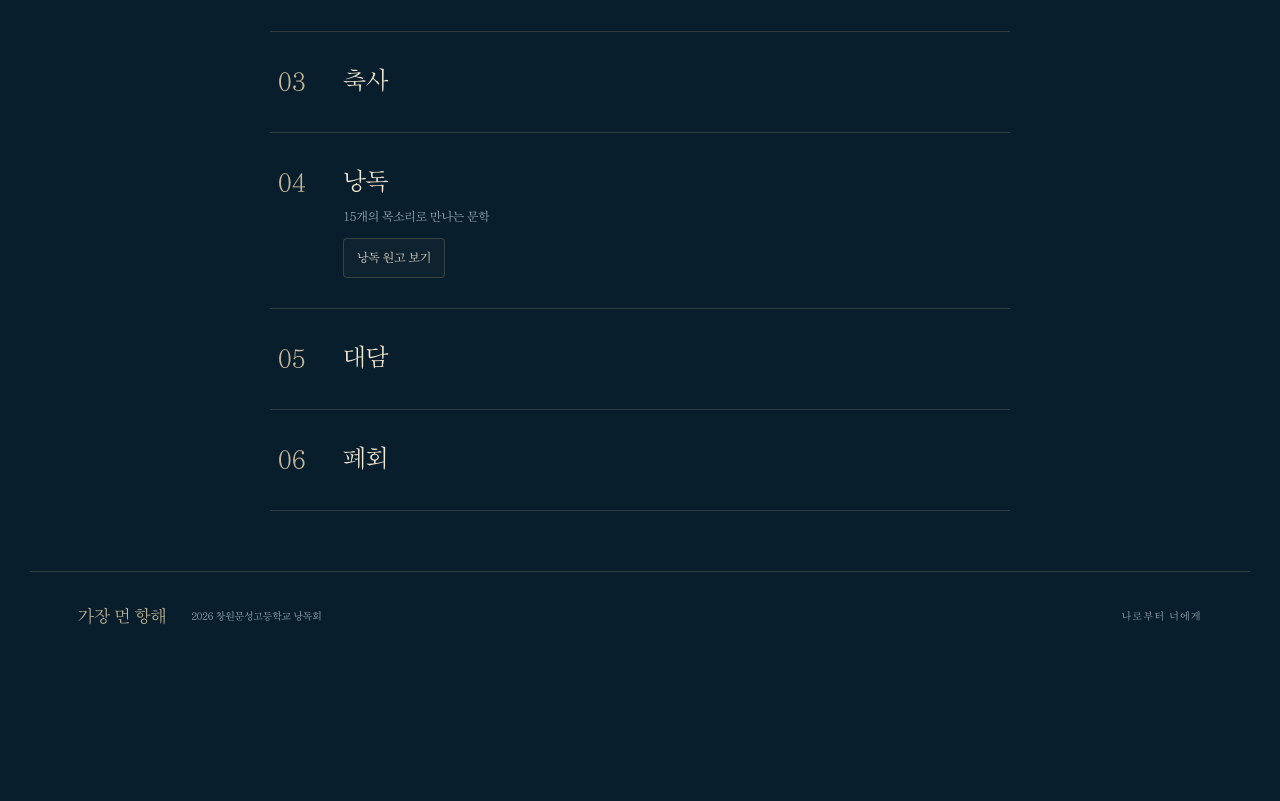
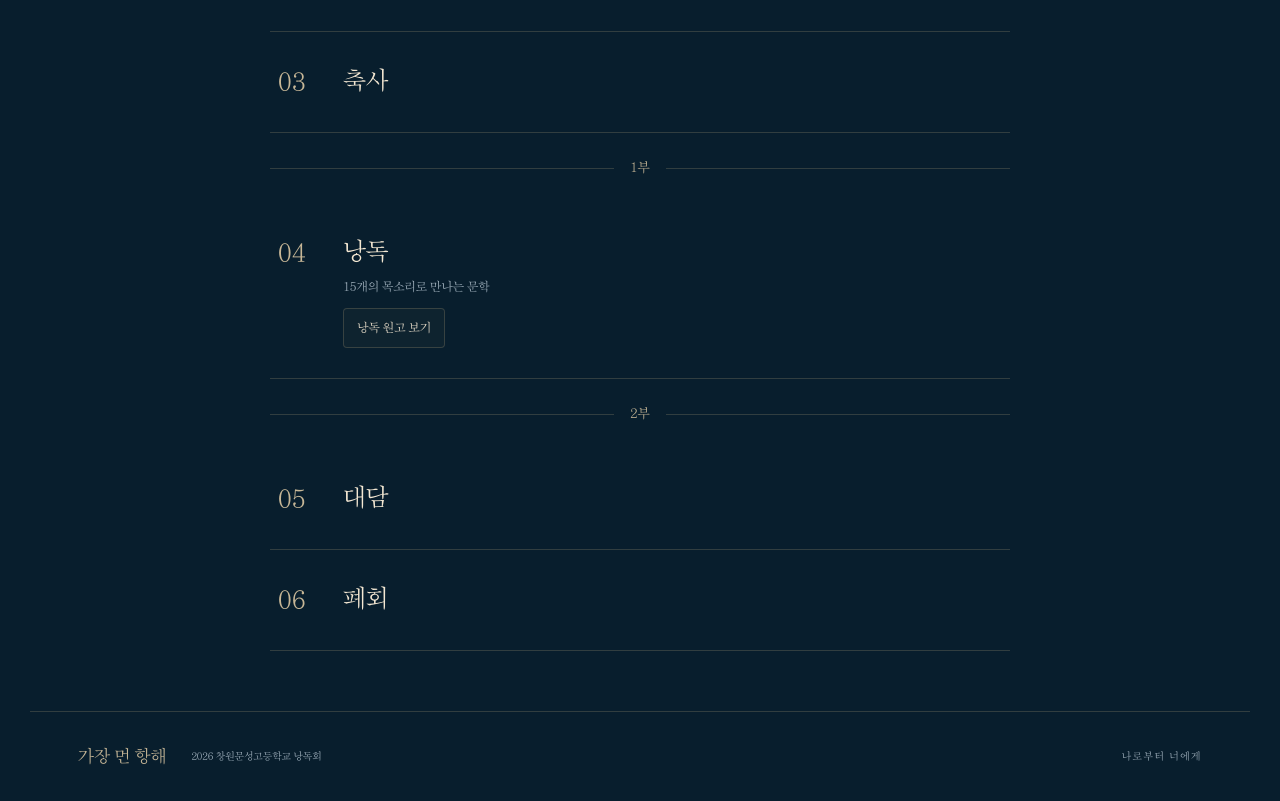
Before and after one commit to plusrin/2026-, a Next.js app: page /schedule in a window 1280 px wide. Shown: the part 1266-2067 px from the top of the page. Before the commit the page ends 1927 px from the top, so only its background shows below. Built offline with nearby package versions, Linux system fonts and the light colour scheme.

Commit message:
Add unnumbered part dividers between schedule entries

```diff
--- a/src/app/globals.css
+++ b/src/app/globals.css
@@ -357,3 +357,7 @@ body { background: var(--deep); color: var(--ivory); }
 .source-horizontal-bar { display: inline-block; position: relative; width: 1em; height: 1em; vertical-align: -.125em; }
 .source-bar-text { font-size: 0; }
 .source-horizontal-bar::after { content: ''; position: absolute; left: 0; right: 0; top: 50%; border-top: .055em solid currentColor; }
+
+/* Unnumbered part markers belong between the existing schedule entries. */
+.schedule-part { display: flex; align-items: center; gap: 16px; margin: 24px 0; color: var(--gold); font-family: var(--font-bookk); font-size: 13px; line-height: 1.7; }
+.schedule-part::before, .schedule-part::after { content: ''; flex: 1; border-top: 1px solid var(--line); }
--- a/src/components/Schedule.tsx
+++ b/src/components/Schedule.tsx
@@ -1,6 +1,6 @@
 'use client';
 
-import { useState } from 'react';
+import { Fragment, useState } from 'react';
 import Link from 'next/link';
 import { schedule, siren } from '@/data/schedule';
 
@@ -10,7 +10,9 @@ export function Schedule() {
   return (
     <div className="schedule-list">
       {schedule.map((item, index) => (
-        <section className="schedule-item" key={item.title}>
+        <Fragment key={item.title}>
+        {(index === 3 || index === 4) && <div className="schedule-part" role="separator" aria-label={`${index - 2}부`}><span>{index - 2}부</span></div>}
+        <section className="schedule-item">
           <span className="schedule-number">{String(index + 1).padStart(2, '0')}</span>
           <div className="schedule-content">
             <h2>{item.title}</h2>
@@ -36,6 +38,7 @@ export function Schedule() {
             {index === 3 && <Link href="/readings" className="schedule-action reading-action">낭독 원고 보기</Link>}
           </div>
         </section>
+        </Fragment>
       ))}
     </div>
   );
```
